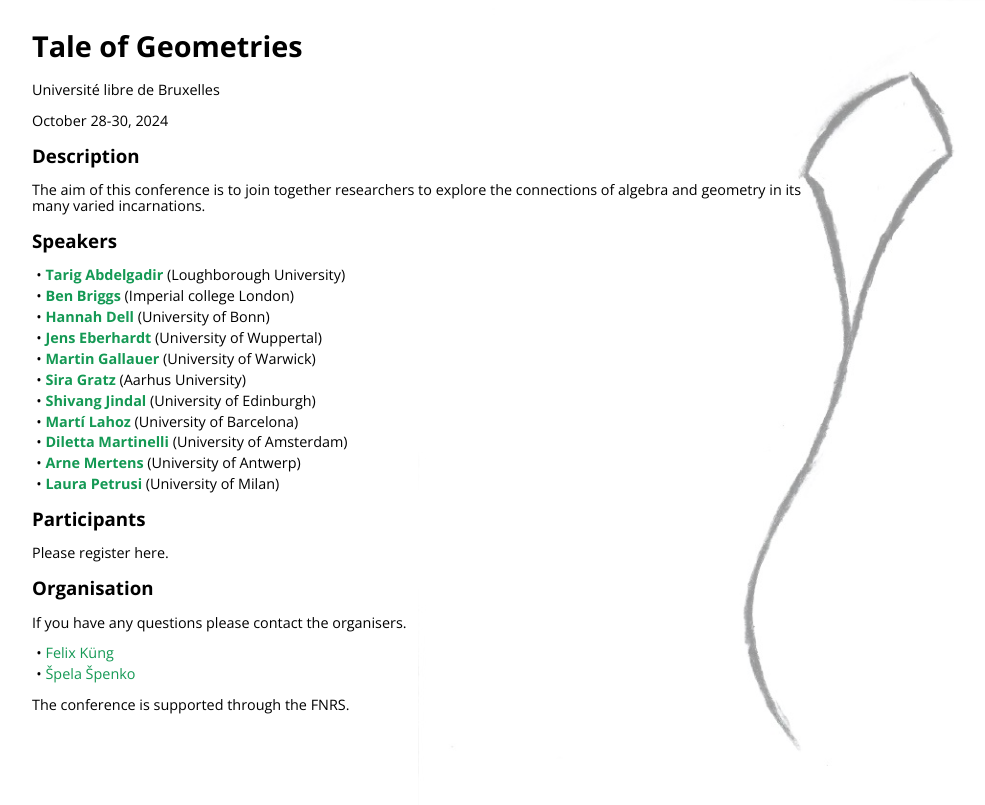
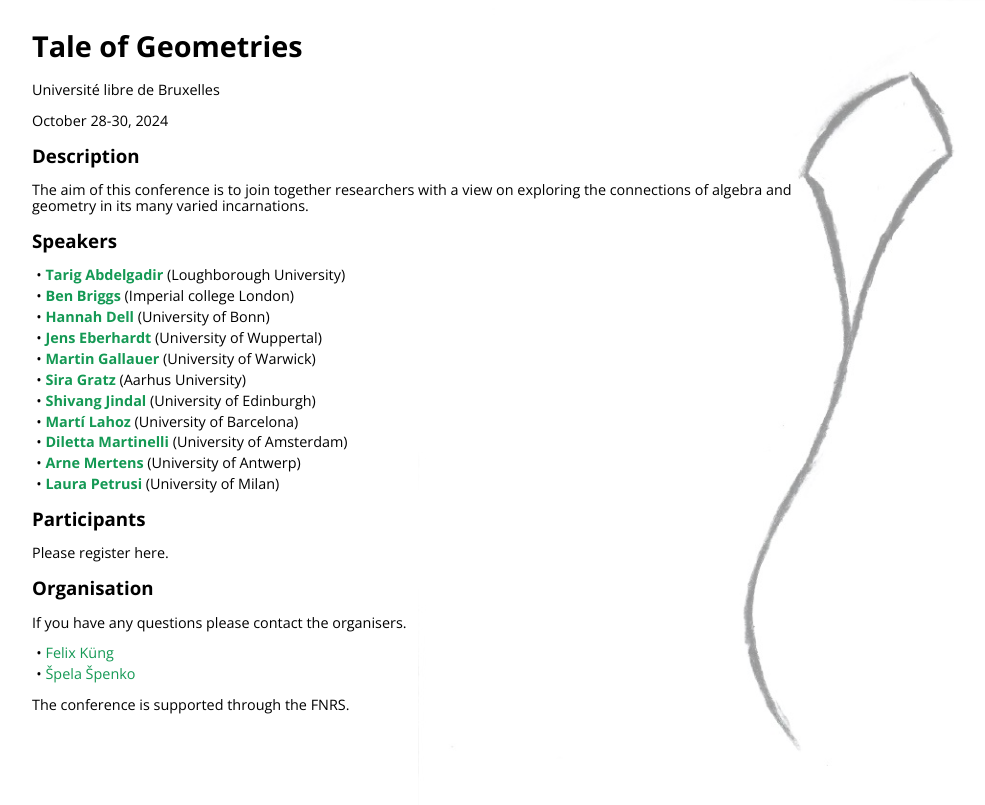
Before and after one commit to Tale-of-Geometries/Tale-of-Geometries.github.io, a Jekyll site: the page built from index.html, in a window 1280 px wide. Shown: the top 805 px of the page, without its empty margins (208-1193 px from the left). Built offline with Jekyll 4.4.1, drawn with Linux system fonts in a browser that asks for light colours; nearby versions of some CDN libraries; library files that are not in the unit come from our copies.

Commit message:
Update index.html

```diff
--- a/index.html
+++ b/index.html
@@ -5,7 +5,7 @@
 
 
 <h2>Description</h2>
-<p>The aim of this conference is to join together researchers to explore the connections of algebra and geometry in its many varied incarnations.
+<p>The aim of this conference is to join together researchers with a view on exploring the connections of algebra and geometry in its many varied incarnations.
 
 
 
```
